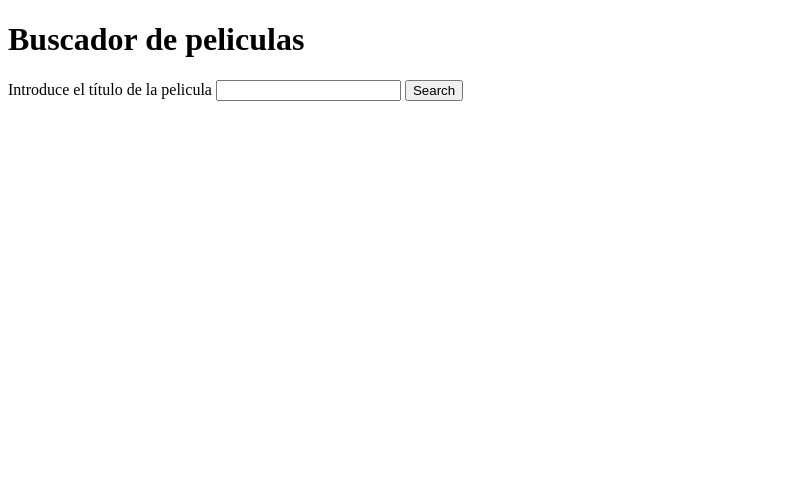
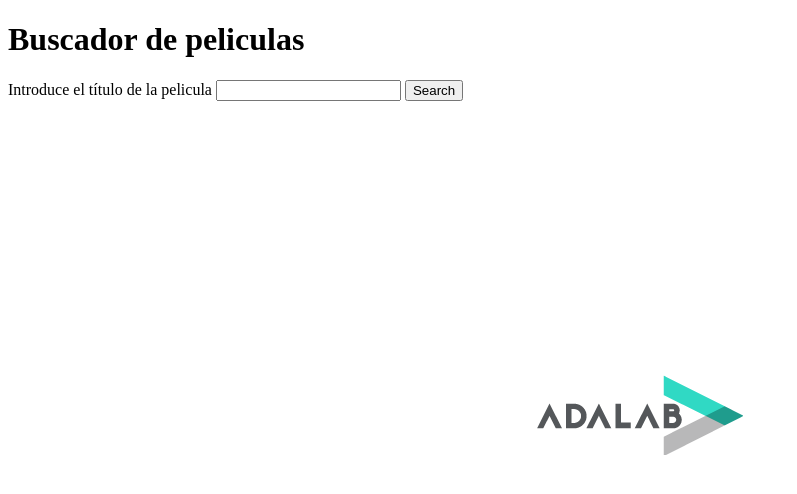
Before and after one commit to VaqueroFontenla/dorcas-s2-evaluacion-final-VaqueroFontenla, a website: page index.html in a window 1280 px wide. Shown: the whole page, without its empty margins (0-797 px from the left). Drawn offline with Linux system fonts and the light colour scheme.

Commit message:
Merger master

```diff
--- a/css/main.css
+++ b/css/main.css
@@ -1,5 +1,5 @@
 body {
-  width: 100%;
+  background: url("../images/logo-adalab-80px.png") center center no-repeat #fff;
   height: 100vh;
 }
 
```
Also changed, not shown: js/main.min.js.
